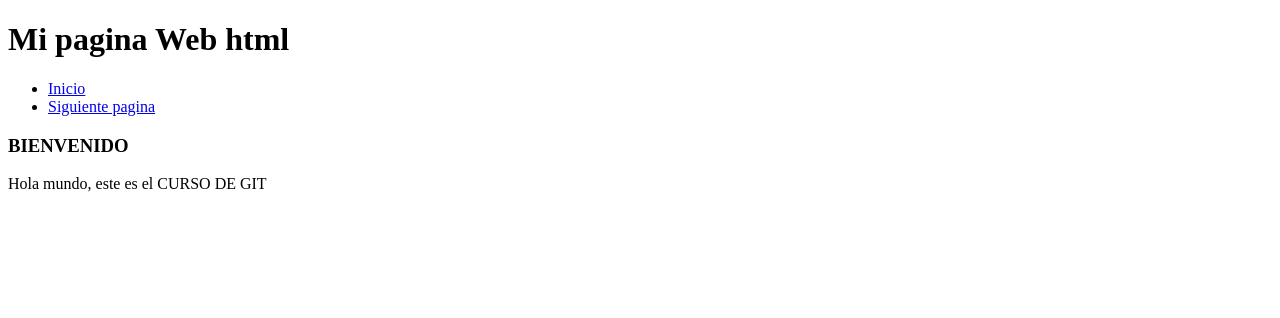
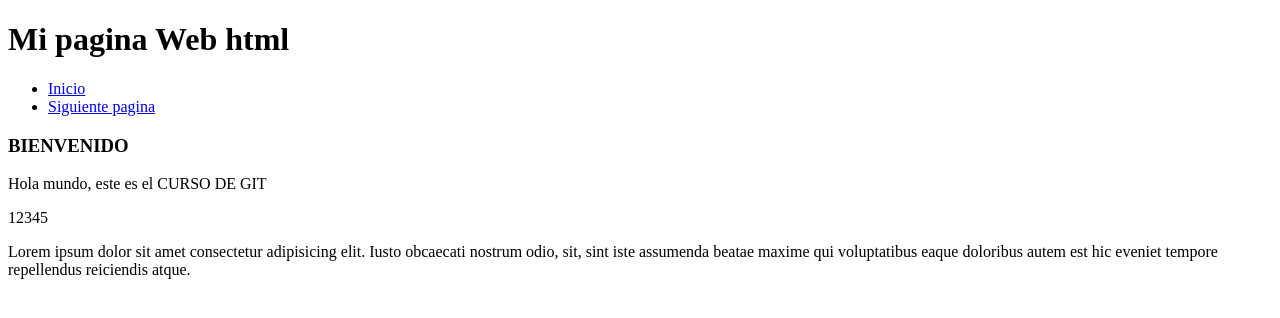
Before and after one commit to lalodv0725/PruebaUsoGit, a plain HTML site: page index.html in a window 1280 px wide. Drawn offline with Linux system fonts and the light colour scheme.

Commit message:
Se tomo commit de contacto

```diff
--- a/index.html
+++ b/index.html
@@ -13,5 +13,7 @@
     </ul>
     <h3>BIENVENIDO</h3>
     <p>Hola mundo, este es el CURSO DE GIT</p>
+    <p>12345</p>
+    <p>Lorem ipsum dolor sit amet consectetur adipisicing elit. Iusto obcaecati nostrum odio, sit, sint iste assumenda beatae maxime qui voluptatibus eaque doloribus autem est hic eveniet tempore repellendus reiciendis atque.</p>
 </body>
 </html>
```
Also changed, not shown: contacto.html (+1 -0 lines), pagina1.html (+2 -0 lines).
